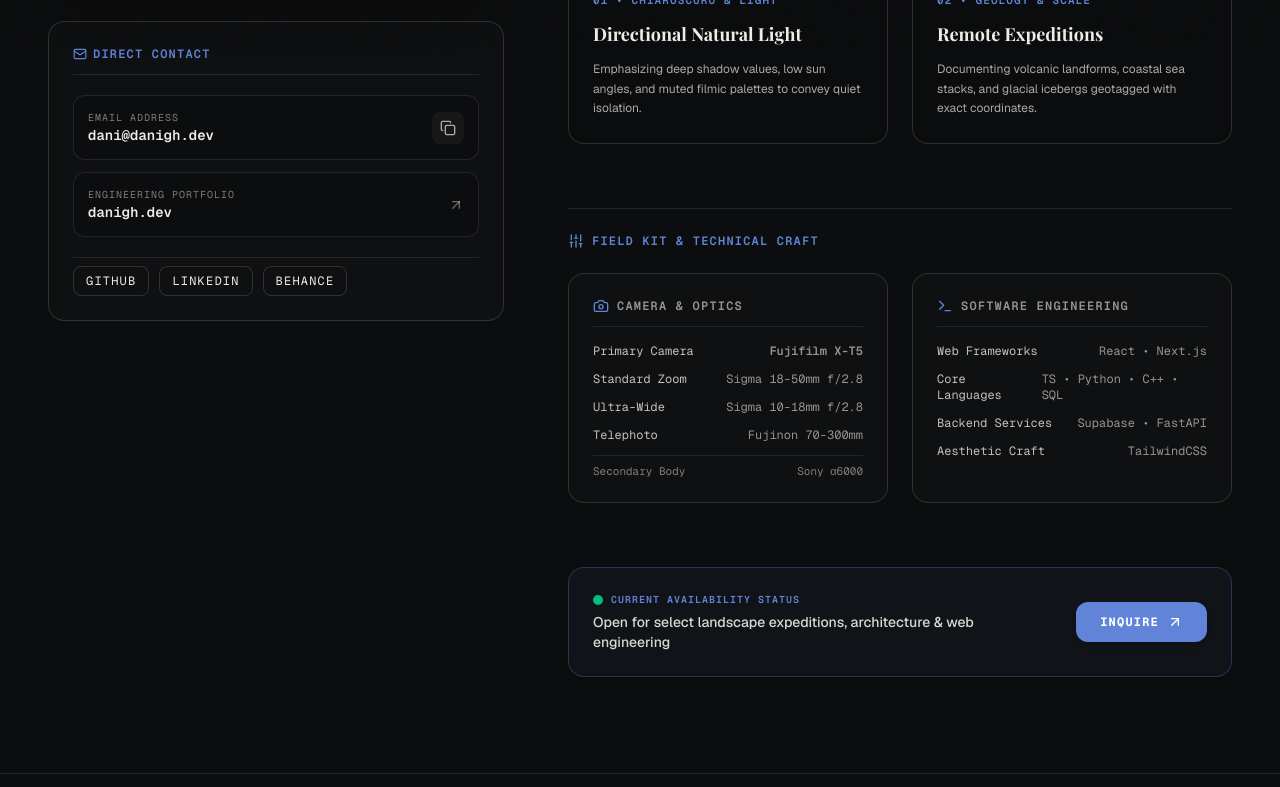
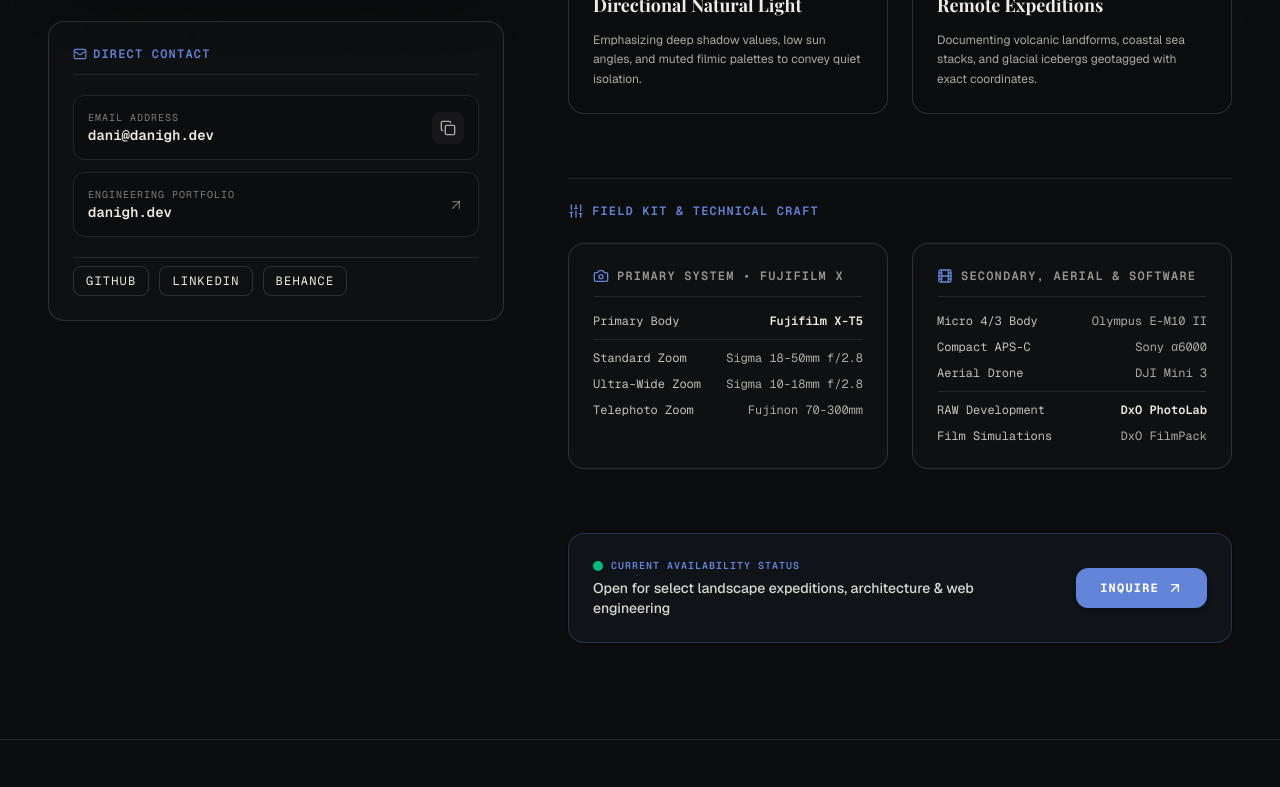
Before and after one commit to Hummus-1/photography-portfolio, a Next.js app: page /about in a window 1280 px wide. Shown: the part 1116-1903 px from the top of the page. Built offline with nearby package versions, Linux system fonts and the light colour scheme; no server answers; a web font is replaced by a local one.

Commit message:
About page improvements

```diff
--- a/src/app/about/page.tsx
+++ b/src/app/about/page.tsx
@@ -11,7 +11,6 @@ import {
   ArrowUpRight,
   Check,
   Copy,
-  Terminal,
   Compass,
   Film,
   Aperture,
@@ -52,7 +51,7 @@ export default function AboutPage() {
             </div>
             <div className="flex items-center gap-2 text-[11px] text-foreground/50">
               <MapPin className="h-3.5 w-3.5 text-primary" />
-              <span>Santa Cruz de Tenerife, Canary Islands</span>
+              <span>Santa Cruz de Tenerife, Canary Islands, Spain</span>
             </div>
           </div>
 
@@ -76,7 +75,7 @@ export default function AboutPage() {
             <div className="lg:col-span-5 space-y-8 lg:sticky lg:top-28">
 
               {/* Archival Portrait Frame */}
-              <div className="relative p-2 rounded-3xl border border-foreground/15 bg-background/80 shadow-2xl backdrop-blur-md group">
+              <div className="relative p-2 rounded-3xl border border-foreground/15 bg-background/80 shadow-2xl backdrop-blur-md group transition-all duration-500 hover:border-primary/60 hover:ring hover:ring-primary/70 hover:ring-offset-background">
                 <div className="relative aspect-[4/5] rounded-2xl overflow-hidden bg-foreground/5">
                   <Image
                     src="/about-portrait.jpg"
@@ -184,7 +183,7 @@ export default function AboutPage() {
                 </p>
 
                 <p>
-                  I am a software engineer, visual creator, and photographer based in Santa Cruz de Tenerife, Canary Islands. My work revolves around building modern web architecture using React, Next.js, TS, Python, SQL, and FastAPI, alongside capturing the unique light and landscape geometries of volcanic and coastal terrain.
+                  I am a software engineer, visual creator, and photographer based in Santa Cruz de Tenerife, Canary Islands. My work spans designing and building modern software systems while documenting the unique light, volcanic textures, and coastal geometries of remote landscapes.
                 </p>
 
                 <p>
@@ -228,7 +227,7 @@ export default function AboutPage() {
                 </div>
               </div>
 
-              {/* Equipment & Software Stack */}
+              {/* Equipment & Processing Stack */}
               <div className="space-y-6 pt-6 border-t border-foreground/10">
                 <div className="flex items-center gap-2 text-xs font-mono uppercase tracking-widest text-primary font-semibold">
                   <Sliders className="h-4 w-4" />
@@ -237,58 +236,58 @@ export default function AboutPage() {
 
                 <div className="grid grid-cols-1 sm:grid-cols-2 gap-4 sm:gap-6">
 
-                  {/* Photo Kit */}
+                  {/* Primary System & Lenses */}
                   <div className="p-5 sm:p-6 rounded-2xl border border-foreground/15 bg-foreground/[0.015] space-y-4">
                     <div className="flex items-center gap-2 text-xs font-mono uppercase tracking-widest text-foreground/60 font-semibold border-b border-foreground/10 pb-3">
                       <Camera className="h-4 w-4 text-primary" />
-                      <span>Camera & Optics</span>
+                      <span>Primary System • Fujifilm X</span>
                     </div>
-                    <ul className="space-y-3 text-xs font-mono text-foreground/80">
+                    <ul className="space-y-2.5 text-xs font-mono text-foreground/80">
                       <li className="flex flex-col sm:flex-row sm:items-center justify-between gap-1">
-                        <span>Primary Camera</span>
-                        <span className="text-foreground/60 font-semibold">Fujifilm X-T5</span>
+                        <span>Primary Body</span>
+                        <span className="text-foreground font-semibold">Fujifilm X-T5</span>
+                      </li>
+                      <li className="flex flex-col sm:flex-row sm:items-center justify-between gap-1 pt-2.5 border-t border-foreground/10">
+                        <span>Standard Zoom</span>
+                        <span className="text-foreground/70">Sigma 18-50mm f/2.8</span>
                       </li>
                       <li className="flex flex-col sm:flex-row sm:items-center justify-between gap-1">
-                        <span>Standard Zoom</span>
-                        <span className="text-foreground/60">Sigma 18-50mm f/2.8</span>
+                        <span>Ultra-Wide Zoom</span>
+                        <span className="text-foreground/70">Sigma 10-18mm f/2.8</span>
                       </li>
                       <li className="flex flex-col sm:flex-row sm:items-center justify-between gap-1">
-                        <span>Ultra-Wide</span>
-                        <span className="text-foreground/60">Sigma 10-18mm f/2.8</span>
-                      </li>
-                      <li className="flex flex-col sm:flex-row sm:items-center justify-between gap-1">
-                        <span>Telephoto</span>
-                        <span className="text-foreground/60">Fujinon 70-300mm</span>
-                      </li>
-                      <li className="flex flex-col sm:flex-row sm:items-center justify-between gap-1 pt-2 border-t border-foreground/10 text-[11px] text-foreground/50">
-                        <span>Secondary Body</span>
-                        <span>Sony α6000</span>
+                        <span>Telephoto Zoom</span>
+                        <span className="text-foreground/70">Fujinon 70-300mm</span>
                       </li>
                     </ul>
                   </div>
 
-                  {/* Software Kit */}
+                  {/* Secondary Bodies, Drone & Software */}
                   <div className="p-5 sm:p-6 rounded-2xl border border-foreground/15 bg-foreground/[0.015] space-y-4">
                     <div className="flex items-center gap-2 text-xs font-mono uppercase tracking-widest text-foreground/60 font-semibold border-b border-foreground/10 pb-3">
-                      <Terminal className="h-4 w-4 text-primary" />
-                      <span>Software Engineering</span>
+                      <Film className="h-4 w-4 text-primary" />
+                      <span>Secondary, Aerial & Software</span>
                     </div>
-                    <ul className="space-y-3 text-xs font-mono text-foreground/80">
+                    <ul className="space-y-2.5 text-xs font-mono text-foreground/80">
                       <li className="flex flex-col sm:flex-row sm:items-center justify-between gap-1">
-                        <span>Web Frameworks</span>
-                        <span className="text-foreground/60">React • Next.js</span>
+                        <span>Micro 4/3 Body</span>
+                        <span className="text-foreground/70">Olympus E-M10 II</span>
                       </li>
                       <li className="flex flex-col sm:flex-row sm:items-center justify-between gap-1">
-                        <span>Core Languages</span>
-                        <span className="text-foreground/60">TS • Python • C++ • SQL</span>
+                        <span>Compact APS-C</span>
+                        <span className="text-foreground/70">Sony α6000</span>
                       </li>
                       <li className="flex flex-col sm:flex-row sm:items-center justify-between gap-1">
-                        <span>Backend Services</span>
-                        <span className="text-foreground/60">Supabase • FastAPI</span>
+                        <span>Aerial Drone</span>
+                        <span className="text-foreground/70">DJI Mini 3</span>
+                      </li>
+                      <li className="flex flex-col sm:flex-row sm:items-center justify-between gap-1 pt-2.5 border-t border-foreground/10">
+                        <span>RAW Development</span>
+                        <span className="text-foreground font-semibold">DxO PhotoLab</span>
                       </li>
                       <li className="flex flex-col sm:flex-row sm:items-center justify-between gap-1">
-                        <span>Aesthetic Craft</span>
-                        <span className="text-foreground/60">TailwindCSS</span>
+                        <span>Film Simulations</span>
+                        <span className="text-foreground/70">DxO FilmPack</span>
                       </li>
                     </ul>
                   </div>
```
